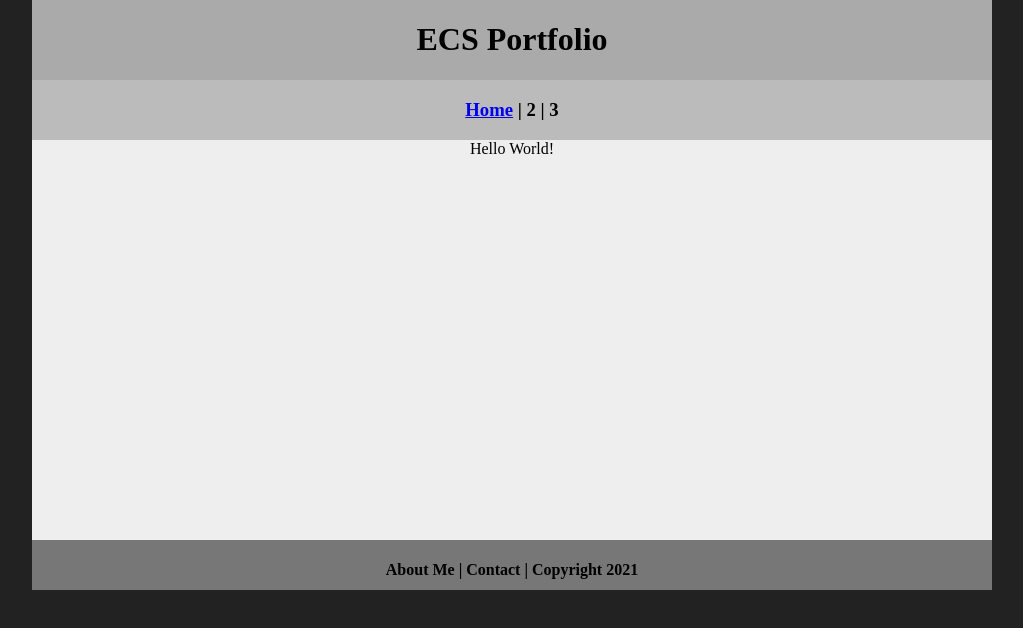
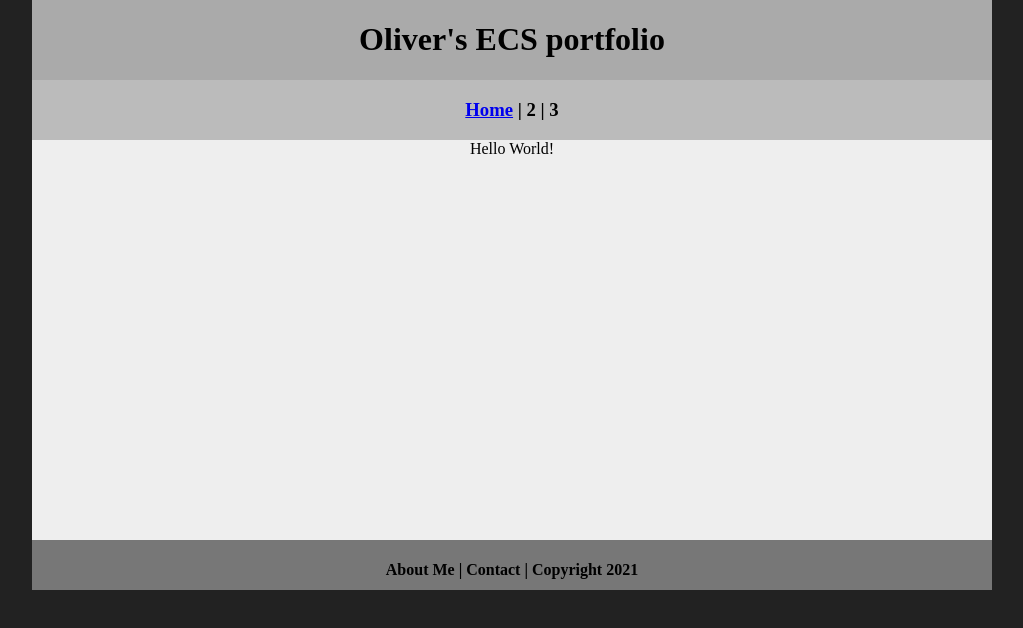
Before and after one commit to OlierDelaney/ECSportfolio, a plain HTML site: page index.html in a window 1280 px wide. Shown: the whole page, without its empty margins (128-1151 px from the left). Drawn offline with Linux system fonts and the light colour scheme.

Commit message:
Update index.html

```diff
--- a/index.html
+++ b/index.html
@@ -3,13 +3,13 @@
 <head>
 	<!-- This is a comment! Text here will be ignored by the browser. -->
 	<meta charset="UTF-8">
-	<title>My Portfolio</title>
+	<title>Oliver's ECS portfolio</title>
 	<link href="myCSS.css" rel="stylesheet" type="text/css">
 </head>
 <body>
 <div class="container">
   <div class="header">
-  	<h1>ECS Portfolio</h1>
+  	<h1>Oliver's ECS portfolio</h1>
   </div>
   <div class="nav">
     <h3><a href="index.html">Home</a> | 2 | 3</h3>
```
